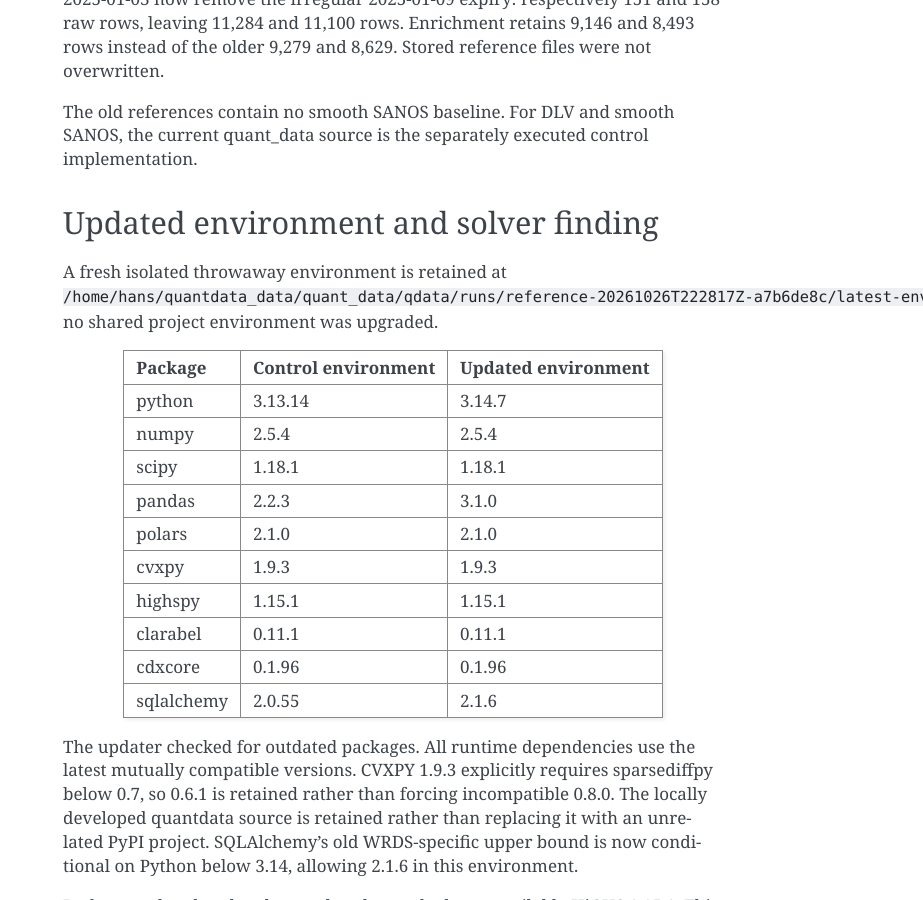
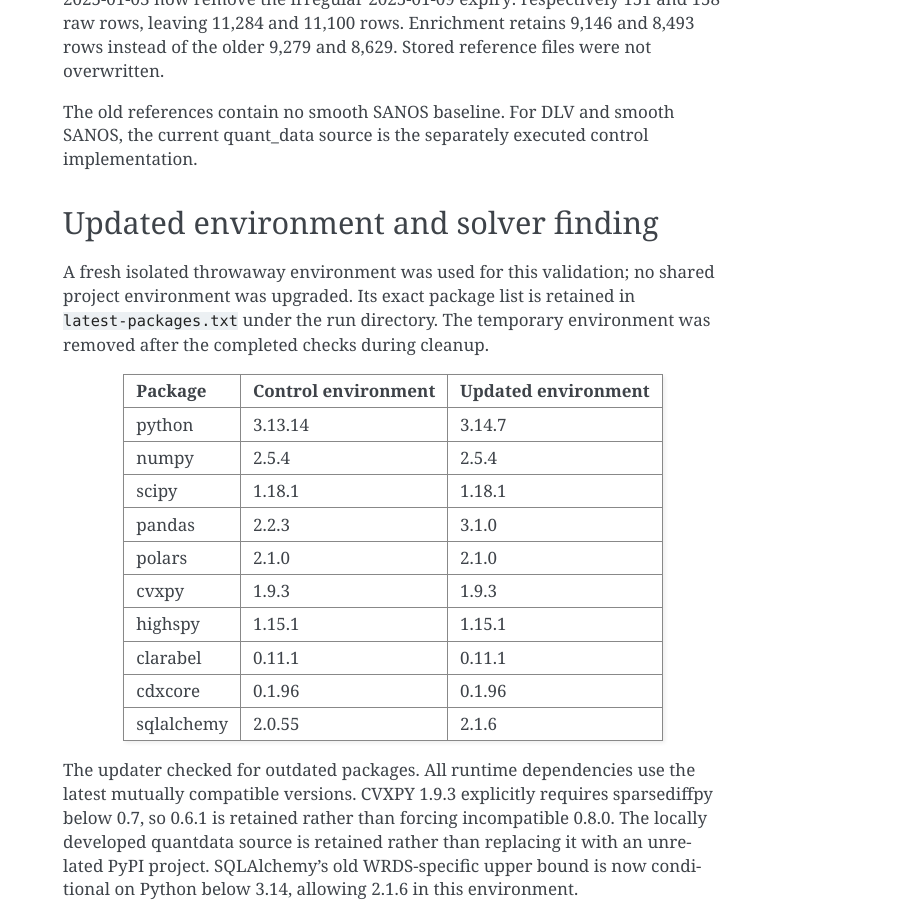
Before and after one commit to hansbuehler/openqdata, a Sphinx documentation site: the page built from docs/reference-validation.md, in a window 1280 px wide and 900 px high, scrolled down 2431 px. Shown: the whole window, without its empty margins (357-1280 px from the left). Built offline with Sphinx 7.4.7, drawn with Linux system fonts in a browser that asks for light colours.

Commit message:
Record removal of temporary validation environment

```diff
--- a/docs/reference-validation.md
+++ b/docs/reference-validation.md
@@ -52,7 +52,7 @@ The old references contain no smooth SANOS baseline. For DLV and smooth SANOS, t
 
 ## Updated environment and solver finding
 
-A fresh isolated throwaway environment is retained at `/home/hans/quantdata_data/quant_data/qdata/runs/reference-20261026T222817Z-a7b6de8c/latest-env`; no shared project environment was upgraded.
+A fresh isolated throwaway environment was used for this validation; no shared project environment was upgraded. Its exact package list is retained in `latest-packages.txt` under the run directory. The temporary environment was removed after the completed checks during cleanup.
 
 | Package | Control environment | Updated environment |
 |---|---|---|
```
